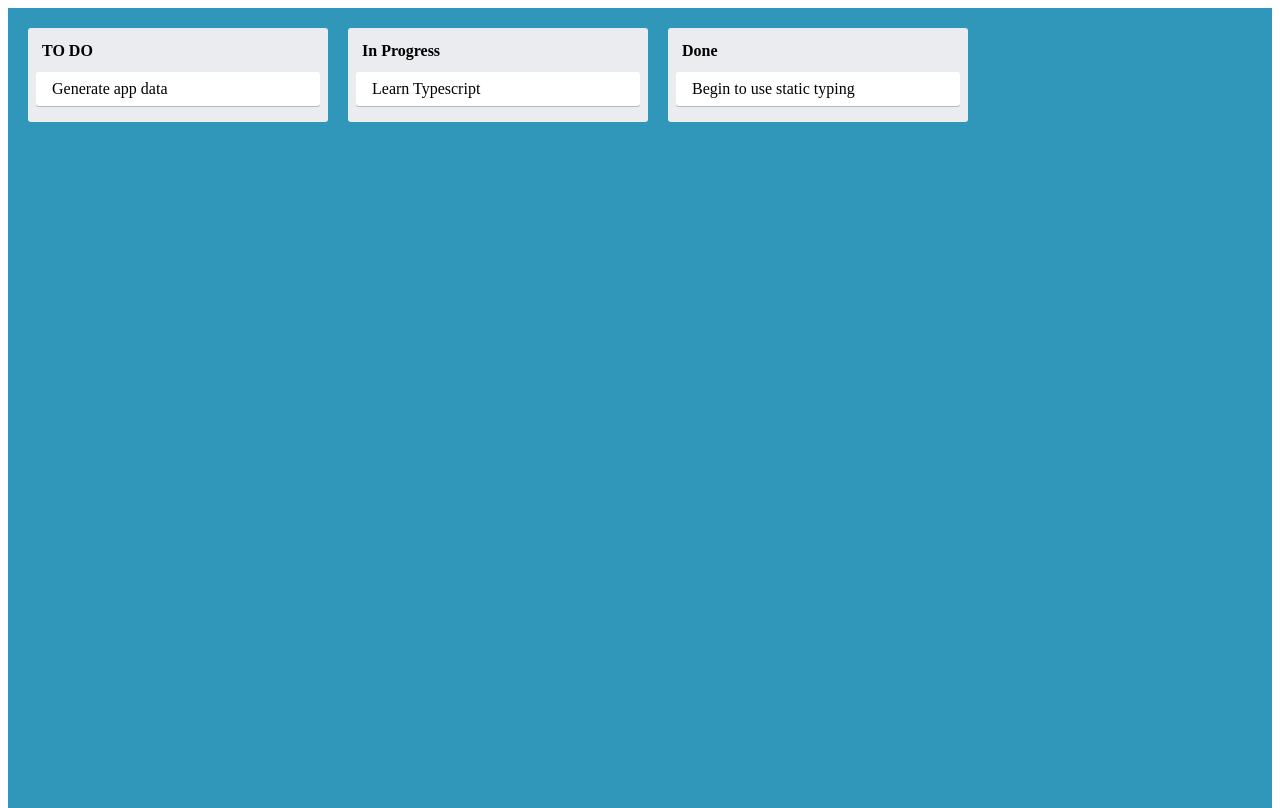
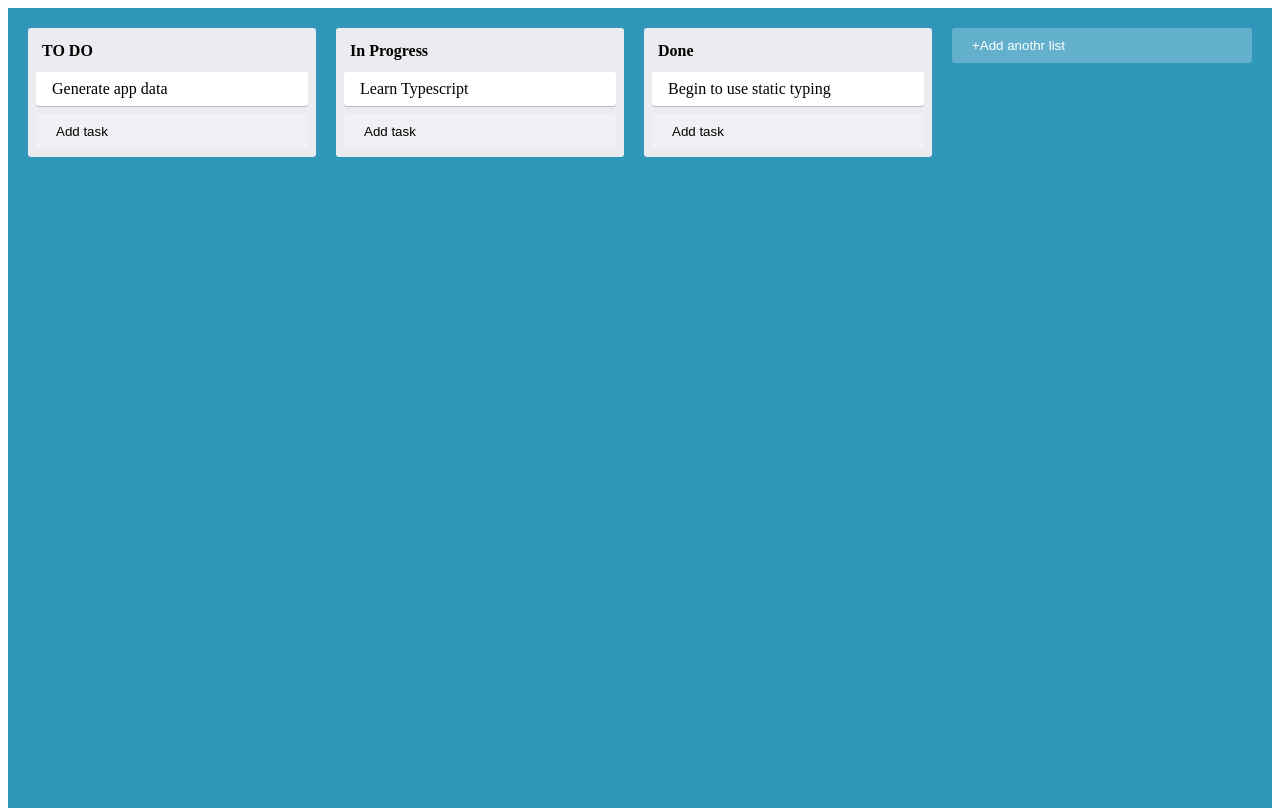
Before and after one commit to adilabed/reacttrello, a React (Create React App) app: page / in a window 1280 px wide. Built offline with nearby package versions, Linux system fonts and the light colour scheme.

Commit message:
Input form

```diff
--- /dev/null
+++ b/src/AddNewItem.tsx
@@ -0,0 +1,30 @@
+import React, { useState } from "react";
+import { AddItemButton } from "./styles"
+import { NewItemForm } from "./NewItemForm"
+
+interface AddNewItemProps {
+  onAdd(text: string): void
+  toggleButtonText: string
+  dark?: boolean
+}
+
+export const AddNewItem = (props: AddNewItemProps) => {
+  const [showForm, setShowForm] = useState(false);
+  const { onAdd, toggleButtonText, dark } = props;
+  if (showForm) {
+    return (
+      <NewItemForm
+        onAdd={text => {
+          onAdd(text)
+          setShowForm(false)
+        }}
+      />
+    )
+
+  }
+  return (
+    <AddItemButton dark={dark} onClick={() => setShowForm(true)}>
+      {toggleButtonText}
+    </AddItemButton>
+  )
+}
--- a/src/App.tsx
+++ b/src/App.tsx
@@ -2,6 +2,7 @@
 import { Card } from "./Card";
 import { Column } from "./Column";
 import { AppContainer } from './styles'
+import {AddNewItem} from "./AddNewItem";
 
 function App() {
   return (
@@ -15,6 +16,7 @@
       <Column text={"Done"}>
         <Card text={"Begin to use static typing"} />
       </Column>
+      <AddNewItem onAdd={console.log} toggleButtonText={'+Add anothr list'}></AddNewItem>
     </AppContainer>
   );
 }
--- a/src/Column.tsx
+++ b/src/Column.tsx
@@ -1,5 +1,6 @@
 import React from "react";
 import {ColumnContainer, ColumnTitle} from './styles'
+import {AddNewItem} from "./AddNewItem";
 
 
 interface ColumnProps {
@@ -12,6 +13,7 @@
     <ColumnContainer>
       <ColumnTitle>{text}</ColumnTitle>
       {children}
+      <AddNewItem onAdd={console.log} toggleButtonText={'Add task'} dark />
     </ColumnContainer>
   )
 }
--- /dev/null
+++ b/src/NewItemForm.tsx
@@ -0,0 +1,23 @@
+import React, { useState } from "react"
+import { NewItemFormContainer, NewItemButton, NewItemInput } from "./styles"
+import { useFocus } from "./utils/useFocus"
+
+
+interface NewItemFormProps {
+  onAdd(text: string): void
+}
+
+export const NewItemForm = ({ onAdd }: NewItemFormProps) => {
+  const [text, setText] = useState("")
+  const inputRef = useFocus()
+  return (
+    <NewItemFormContainer>
+      <NewItemInput
+        ref={inputRef}
+        value={text}
+        onChange={e => setText(e.target.value)}
+      />
+      <NewItemButton onClick={() => onAdd(text)}>Create</NewItemButton>
+    </NewItemFormContainer>
+  )
+}
--- a/src/styles.ts
+++ b/src/styles.ts
@@ -1,4 +1,8 @@
 import styled from "styled-components"
+
+interface AddItemButtonProps {
+  dark?: Boolean
+}
 
 export const AppContainer = styled.div`
   align-items: flex-start;
@@ -34,3 +38,42 @@
   border-radius: 3px;
   box-shadow: #091e4240 0px 1px 0px 0px;
 `
+export const AddItemButton = styled.button<AddItemButtonProps>`
+  background-color: #ffffff3d;
+  border-radius: 3px;
+  border: none;
+  color: ${props => (props.dark ? "#000" : "#fff")};
+  cursor: pointer;
+  max-width: 300px;
+  padding: 10px 20px;
+  text-align: left;
+  transition: background 85ms ease-in;
+  width: 100%;
+  &:hover {
+    background-color: #ffffff52;
+  }
+`
+export const NewItemFormContainer = styled.div`
+  max-width: 300px;
+  display: flex;
+  flex-direction: column;
+  width: 100%;
+  align-items: flex-start;
+`
+export const NewItemButton = styled.button`
+  background-color: #5aac44;
+  border-radius: 3px;
+  border: none;
+  box-shadow: none;
+  color: #fff;
+  padding: 6px 12px;
+  text-align: center;
+`
+export const NewItemInput = styled.input`
+  border-radius: 3px;
+  border: none;
+  box-shadow: #091e4240 0px 1px 0px 0px;
+  margin-bottom: 0.5rem;
+  padding: 0.5rem 1rem;
+  width: 100%;
+`
--- /dev/null
+++ b/src/utils/useFocus.ts
@@ -0,0 +1,9 @@
+import { useRef, useEffect } from "react"
+
+export const useFocus = () => {
+  const ref = useRef<HTMLInputElement>(null)
+  useEffect(() => {
+    ref.current?.focus()
+  }, [])
+  return ref
+}
```
